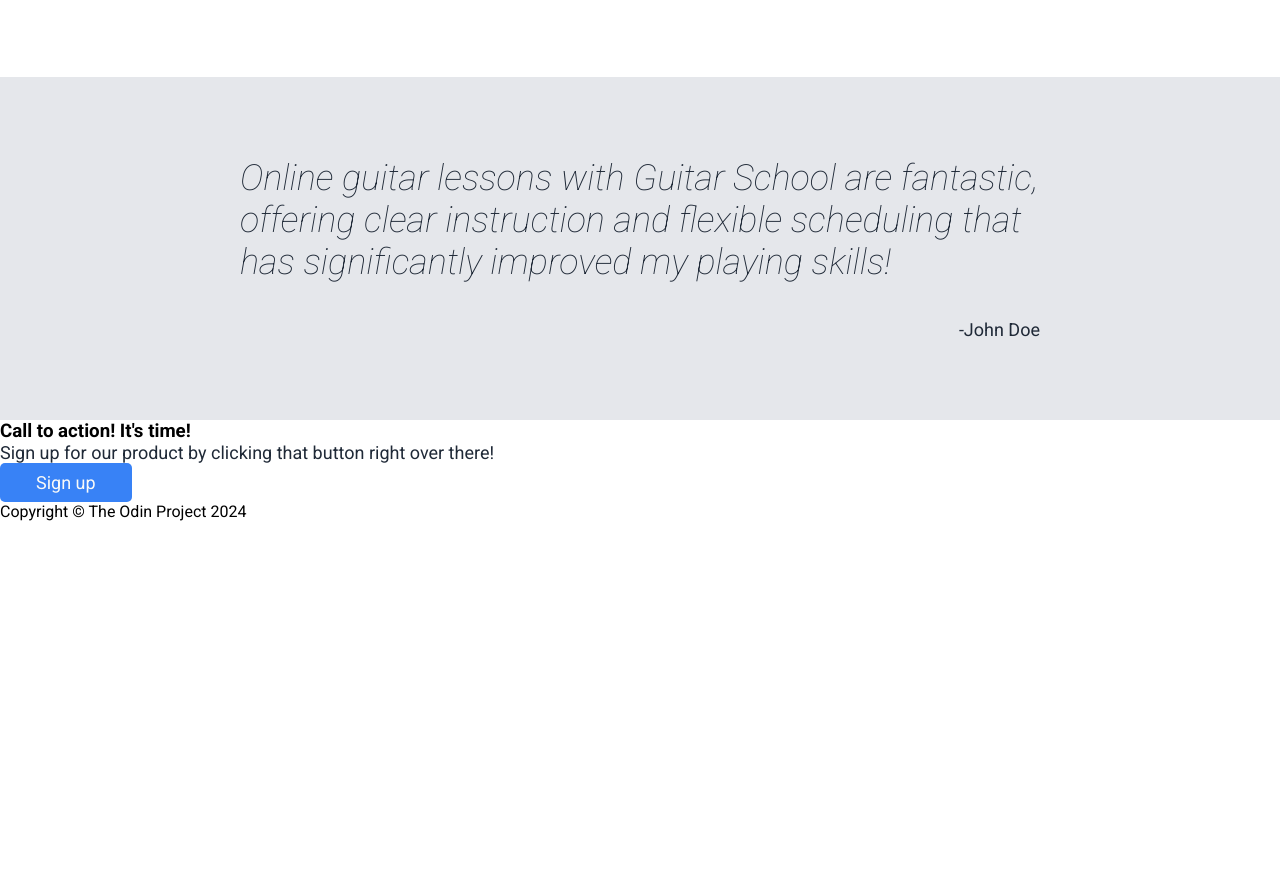
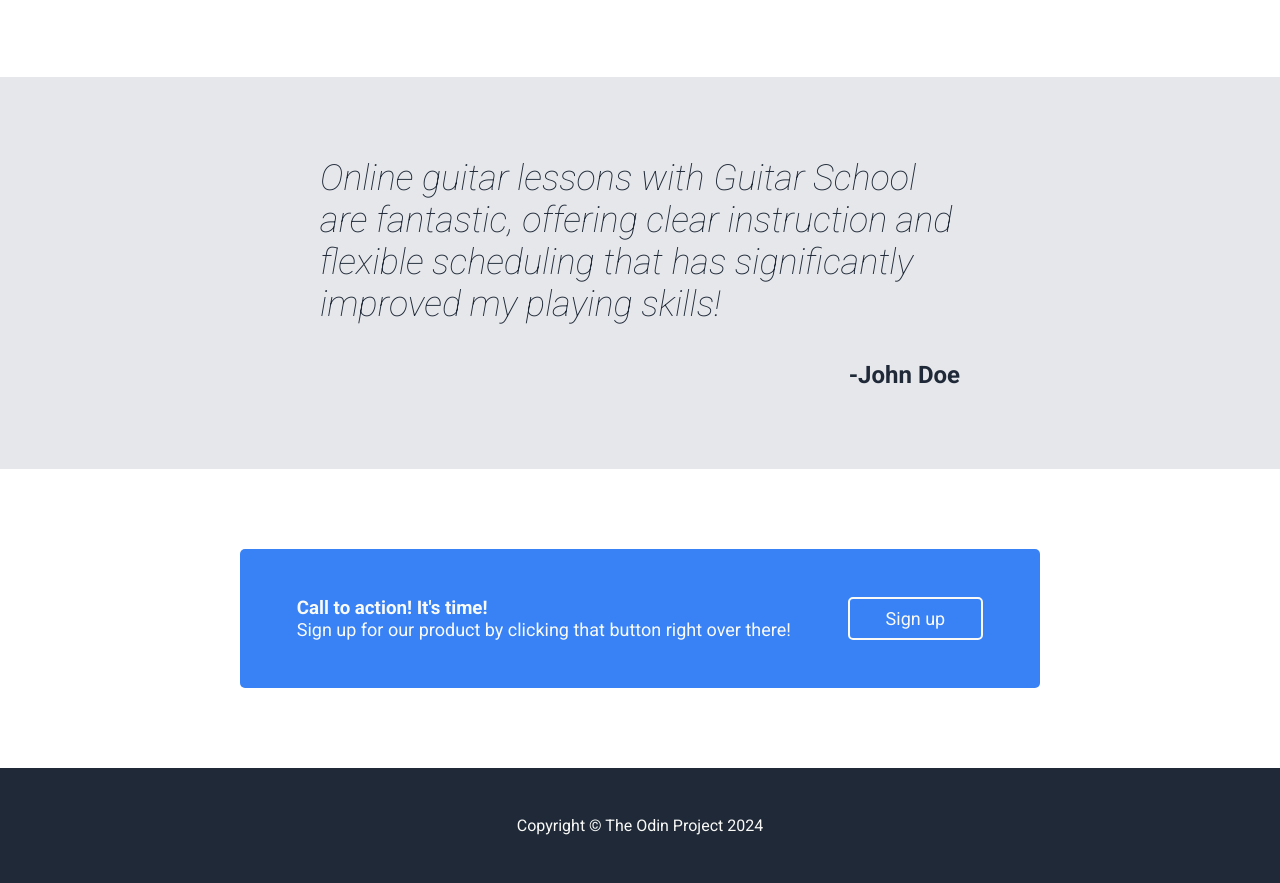
Before and after one commit to gonzalesrj/Landing-Page, a plain HTML site: page index.html in a window 1280 px wide. Shown: the part 1168-2051 px from the top of the page. Before the commit the page ends 1689 px from the top, so only its background shows below. Drawn offline with Linux system fonts and the light colour scheme.

Commit message:
Work on sign-up section and footer by adding font styles and color

```diff
--- a/index.html
+++ b/index.html
@@ -66,13 +66,15 @@
     <p>-John Doe</p>
   </section>
 
-  <section class="sign-up">
-    <div class="call-to-action">
-      <h3>Call to action! It's time!</h3>
-      <p>Sign up for our product by clicking that button right over there!</p>
+  <section>
+    <div class="sign-up">
+      <div>
+        <h3>Call to action! It's time!</h3>
+        <p>Sign up for our product by clicking that button right over there!</p>
+      </div>
+
+      <button>Sign up</button>
     </div>
-
-    <button>Sign up</button>
   </section>
 
   <footer>Copyright &copy; The Odin Project 2024</footer>
--- a/style.css
+++ b/style.css
@@ -144,7 +144,7 @@ main > img {
   background-color: #E5E7EB;
   display: flex;
   flex-direction: column;
-  padding: 5em 15em;
+  padding: 5em 20em;
 }
 
 .quote > p:nth-child(1) {
@@ -157,6 +157,34 @@ main > img {
 
 .quote > p:nth-child(2) {
   text-align: right;
+  font-size: 24px;
+  font-weight: bolder;
 }
 
 /****************************** SIGN-UP ********************************************/
+
+.sign-up {
+  display: flex;
+  justify-content: space-evenly;
+  background-color: #3882F6;
+  margin: 5em 15em;
+  padding: 3em 0;
+  border-radius: 5px;
+}
+
+.sign-up > div > * {
+  color: #F9FAF8
+}
+
+.sign-up > button {
+  border: 2px solid #F9FAF8;
+}
+
+/****************************** COPYRIGHT ********************************************/
+
+footer {
+  background-color: #1F2937;
+  color: #F9FAF8;
+  text-align: center;
+  padding: 3em 0;
+}
```
